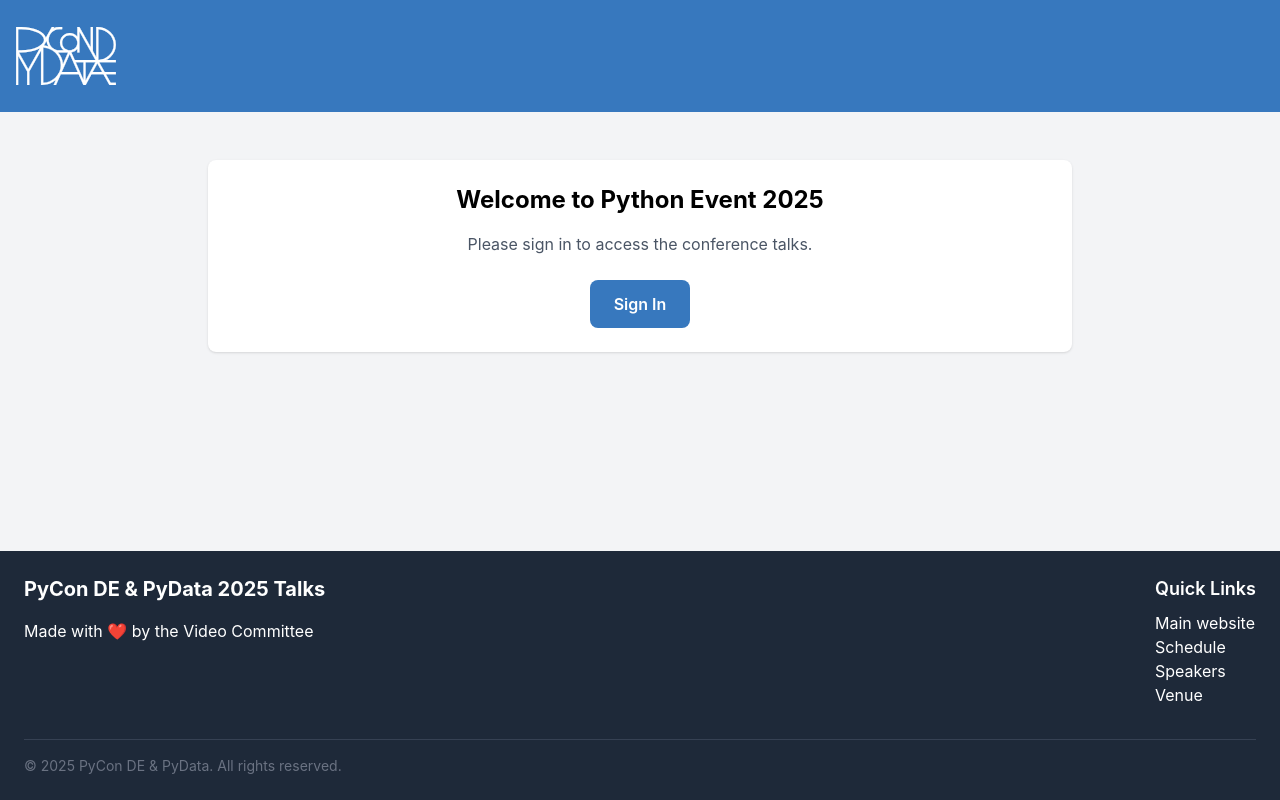
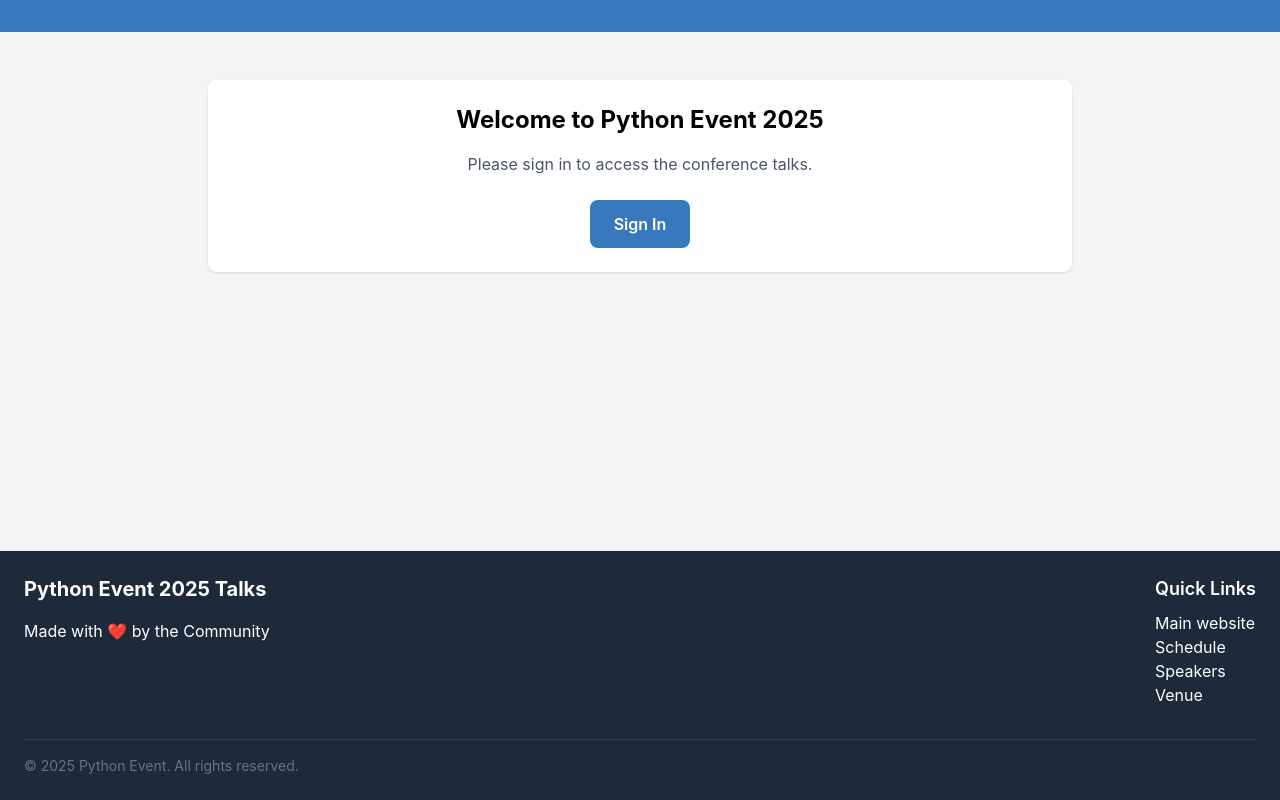
Before and after one commit to PioneersHub/pyconde-talks, a Django app: page / in a window 1280 px wide. Run offline with Django 5.2, Linux system fonts and the light colour scheme; style sheets or scripts are compiled from the project's sources.

Commit message:
base.html: use context variables

```diff
--- a/templates/base.html
+++ b/templates/base.html
@@ -6,17 +6,17 @@
     <meta charset="UTF-8" />
     <meta name="viewport" content="width=device-width, initial-scale=1.0" />
     <meta name="description"
-          content="{% block meta_description %} PyCon DE and PyData 2025 Talks and Schedule {% endblock meta_description %}">
-    <meta name="author" content="PyCon DE and PyData 2025 Video Committee">
-    <meta name="keywords"
-          content="PyCon, PyData, 2025, Talks, Schedule, Python, Data Science, Video, Conference">
+          content="{% block meta_description %} {{ brand_meta_description }} {% endblock meta_description %}">
+    <meta name="author"
+          content="{{ brand_full_name }} {{ brand_made_by_name }}">
+    <meta name="keywords" content="Python, Data, Talks, Schedule, Conference">
     <link rel="icon" href="{% static 'images/favicon.ico' %}">
     <link rel="stylesheet"
           type="text/css"
           href="{% static 'css/tailwind.min.css' %}">
     <title>
       {% block title %}
-        PyCon DE 2025 Talks
+        {{ brand_title }}
       {% endblock title %}
     </title>
     <script src="{% static 'js/htmx.min.js' %}" defer></script>
@@ -24,7 +24,7 @@
   <body class="app-body">
     <nav class="app-nav">
       <div class="container mx-auto flex flex-col sm:flex-row justify-between items-center">
-        <a href="{% url 'home' %}" aria-label="Home">{% svg 'pyconde-pydata-logo' "w-25 h-20 header-logo" %}</a>
+        <a href="{% url 'home' %}" aria-label="Home">{% svg brand_logo_svg_name "w-25 h-20 header-logo" %}</a>
         {% if user.is_authenticated %}
           <span>
             {{ user.email }} |
@@ -42,33 +42,41 @@
       <div class="container mx-auto">
         <div class="flex flex-col md:flex-row justify-between">
           <div>
-            <h2 class="text-xl font-bold mb-4">PyCon DE &amp; PyData 2025 Talks</h2>
+            <h2 class="text-xl font-bold mb-4">{{ brand_title }}</h2>
+            {% if brand_made_by_url %}
               <p>
-              Made with ❤️ by the <a href="https://2025.pycon.de/team/">Video Committee</a>
+                Made with ❤️ by the <a href="{{ brand_made_by_url }}">{{ brand_made_by_name }}</a>
               </p>
+            {% endif %}
           </div>
           <div class="mt-6 md:mt-0">
             <h3 class="text-lg font-semibold mb-2">Quick Links</h3>
             <ul>
+              {% if brand_main_website_url %}
                 <li>
-                <a href="https://2025.pycon.de/" class="hover:underline">Main website</a>
+                  <a href="{{ brand_main_website_url }}" class="hover:underline">Main website</a>
                 </li>
+              {% endif %}
+              {% if pretalx_schedule_url %}
                 <li>
-                <a href="https://pretalx.com/pyconde-pydata-2025/schedule/"
-                   class="hover:underline">Schedule</a>
+                  <a href="{{ pretalx_schedule_url }}" class="hover:underline">Schedule</a>
                 </li>
+              {% endif %}
+              {% if pretalx_speakers_url %}
                 <li>
-                <a href="https://pretalx.com/pyconde-pydata-2025/speaker/"
-                   class="hover:underline">Speakers</a>
+                  <a href="{{ pretalx_speakers_url }}" class="hover:underline">Speakers</a>
                 </li>
+              {% endif %}
+              {% if brand_venue_url %}
                 <li>
-                <a href="https://2025.pycon.de/venue/" class="hover:underline">Venue</a>
+                  <a href="{{ brand_venue_url }}" class="hover:underline">Venue</a>
                 </li>
+              {% endif %}
             </ul>
           </div>
         </div>
         <div class="mt-8 pt-4 border-t border-strong text-sm text-subtle">
-          © {% now "Y" %} PyCon DE &amp; PyData. All rights reserved.
+          © {% now "Y" %} {{ brand_event_name }}. All rights reserved.
         </div>
       </div>
     </footer>
```
Lines whose indentation alone changed are shown as unchanged.
